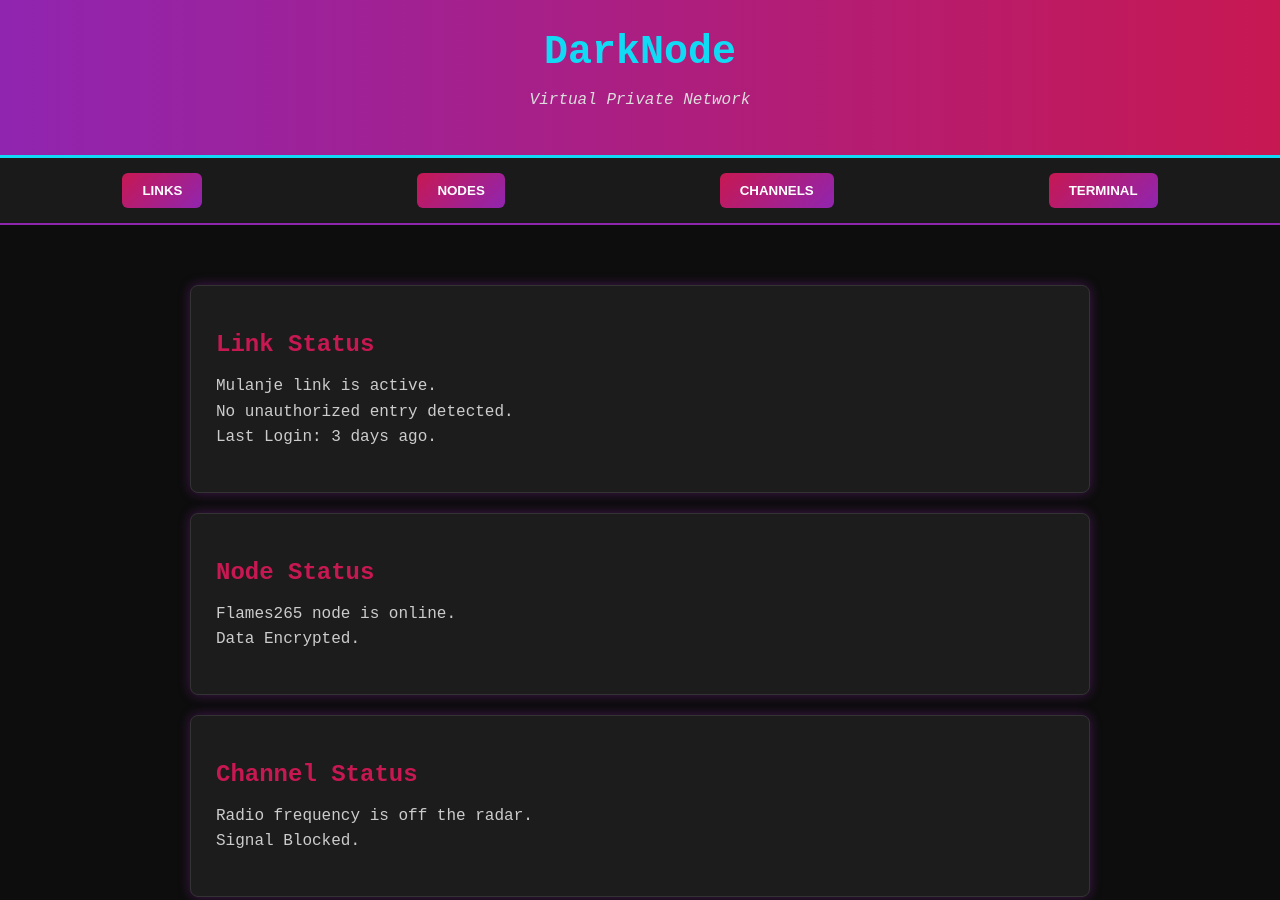
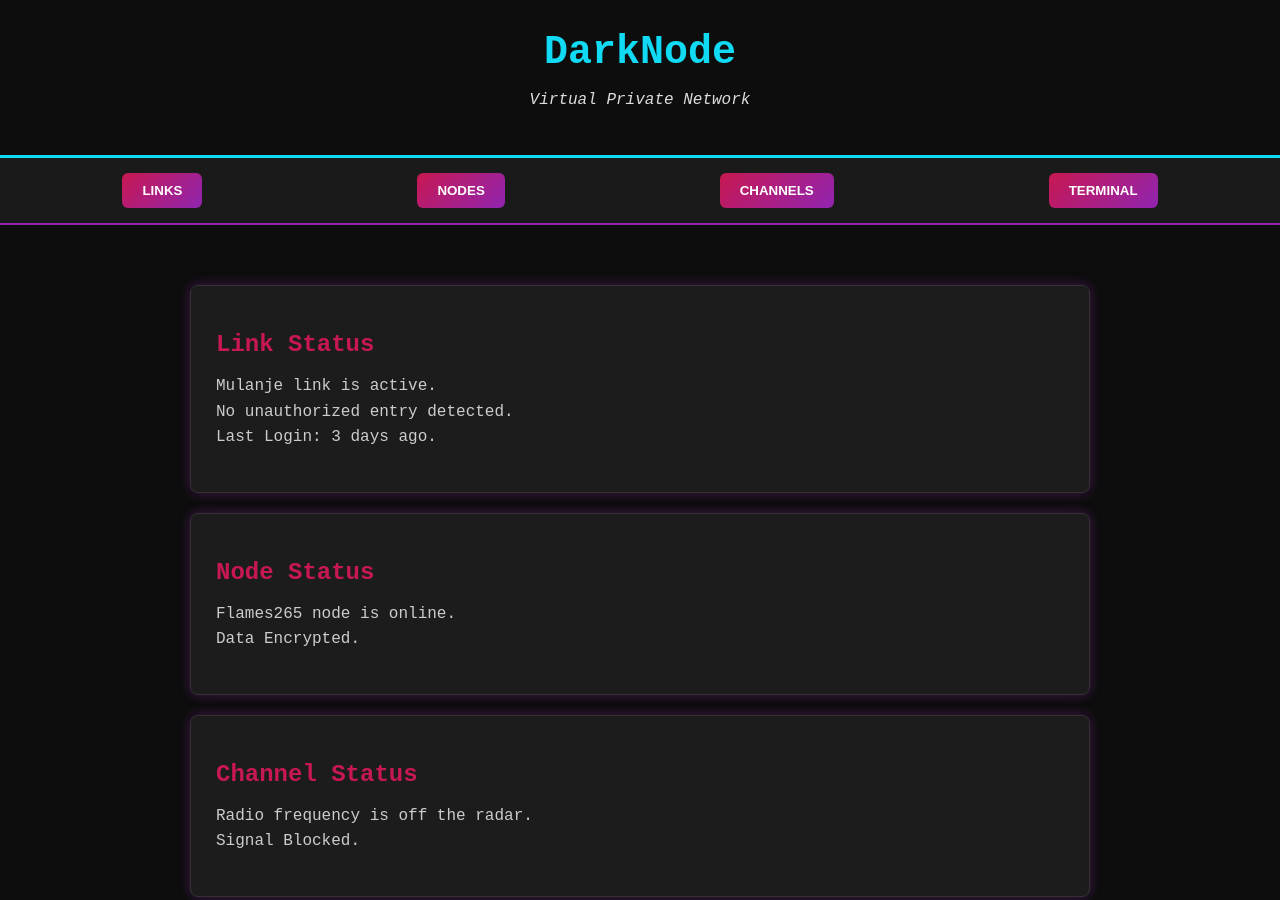
Before and after one commit to sudo-d3v/challenge, a plain HTML site: page index.html in a window 1280 px wide. Shown: the top 900 px of the page. Drawn offline with Linux system fonts and the light colour scheme.

Commit message:
Update index.html

```diff
--- a/index.html
+++ b/index.html
@@ -13,7 +13,7 @@
       color: #11DAF5;
     }
     header {
-      background: linear-gradient(90deg, #9025B0, #C71852);
+      background: linear-gradient(90deg, #000000);
       padding: 30px;
       text-align: center;
       border-bottom: 3px solid #11DAF5;
```
